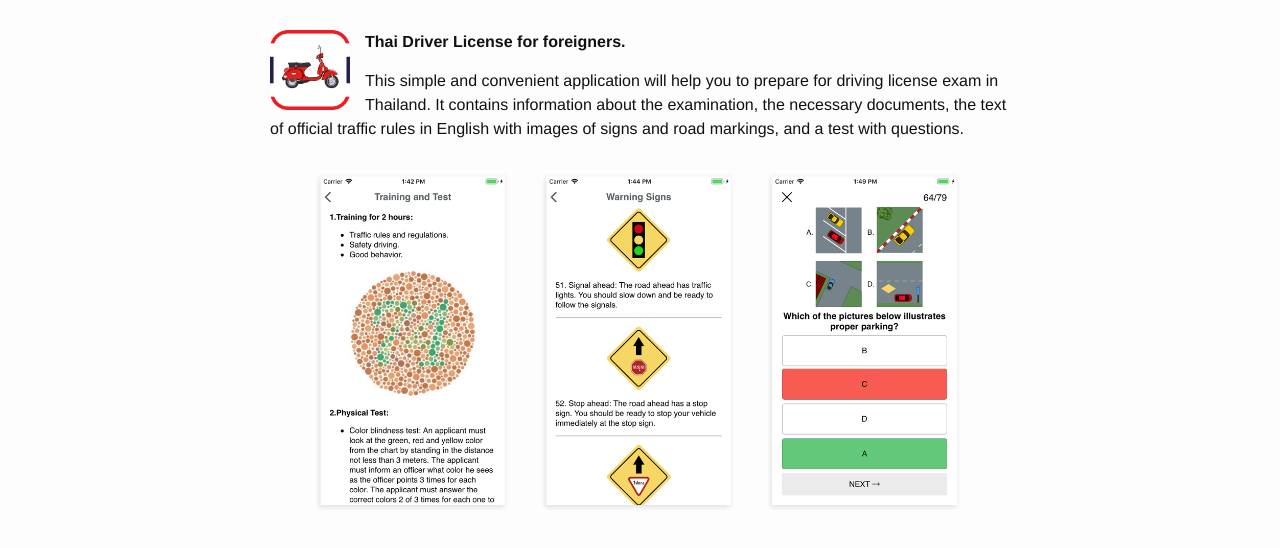
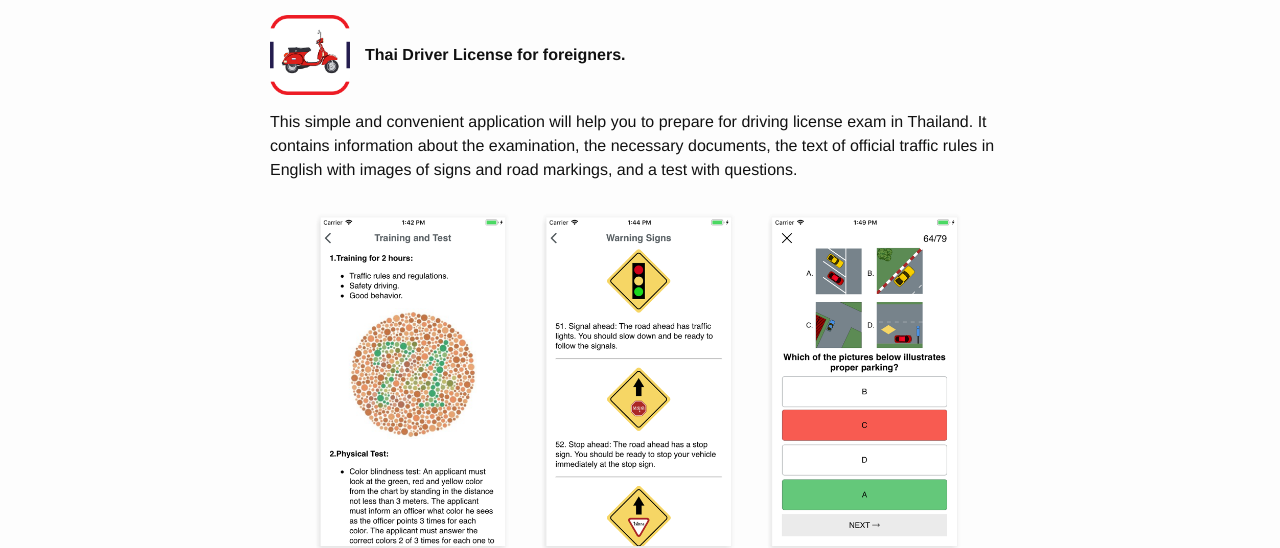
Before and after one commit to abara-kedavra/thaidriverlicense, a plain HTML site: page index.html in a window 1280 px wide. Shown: the part 62-610 px from the top of the page. Drawn offline with Linux system fonts and the light colour scheme.

Commit message:
fixed text near icon

```diff
--- a/index.html
+++ b/index.html
@@ -47,8 +47,17 @@
 
 <div class="post-content" itemprop="articleBody">
 
-<div><p><div style="float: left;"><img src="assets/icon.png" alt="App icon" class="myicon" align="middle"/></div><div><strong>Thai Driver License for foreigners.</strong></div></p></div>
-<p>This simple and convenient application will help you to prepare for driving license exam in Thailand. It contains information about the examination, the necessary documents, the text of official traffic rules in English with images of signs and road markings, and a test with questions.</p>
+    <div class="myicondiv">
+      <img src="assets/icon.png" alt="App icon" class="myicon"/>
+    </div>
+    <div style="height: 80px; display: table;">
+      <strong style="display: table-cell; vertical-align: middle;">Thai Driver License for foreigners.</strong>
+    </div>
+
+
+
+<p style="margin-top: 15px;">This simple and convenient application will help you to prepare for driving license exam in Thailand. It contains information about the examination, the necessary documents, the text of official traffic rules in English with images of signs and road markings, and a test with questions.</p>
+
 <p><img src="assets/screen.png" alt="App screens" class="mybigimg" /></p>
 
 
--- a/main.css
+++ b/main.css
@@ -38,14 +38,16 @@ img {
   max-width: 100%;
   vertical-align: middle; }
 
+.myicondiv {
+  width: 80px;
+  height: 80px;
+  float: left;
+  margin-right: 15px;
+}
+
 .myicon {
-  /*float: left;
-  display: block;
-  margin-left: auto;
-  margin-right: auto;*/
   height: 80px;
   width: 80px;
-  margin-right: 15px;
 }
 
 .mybigimg {
```
Also changed, not shown: ru.html (+8 -2 lines).
